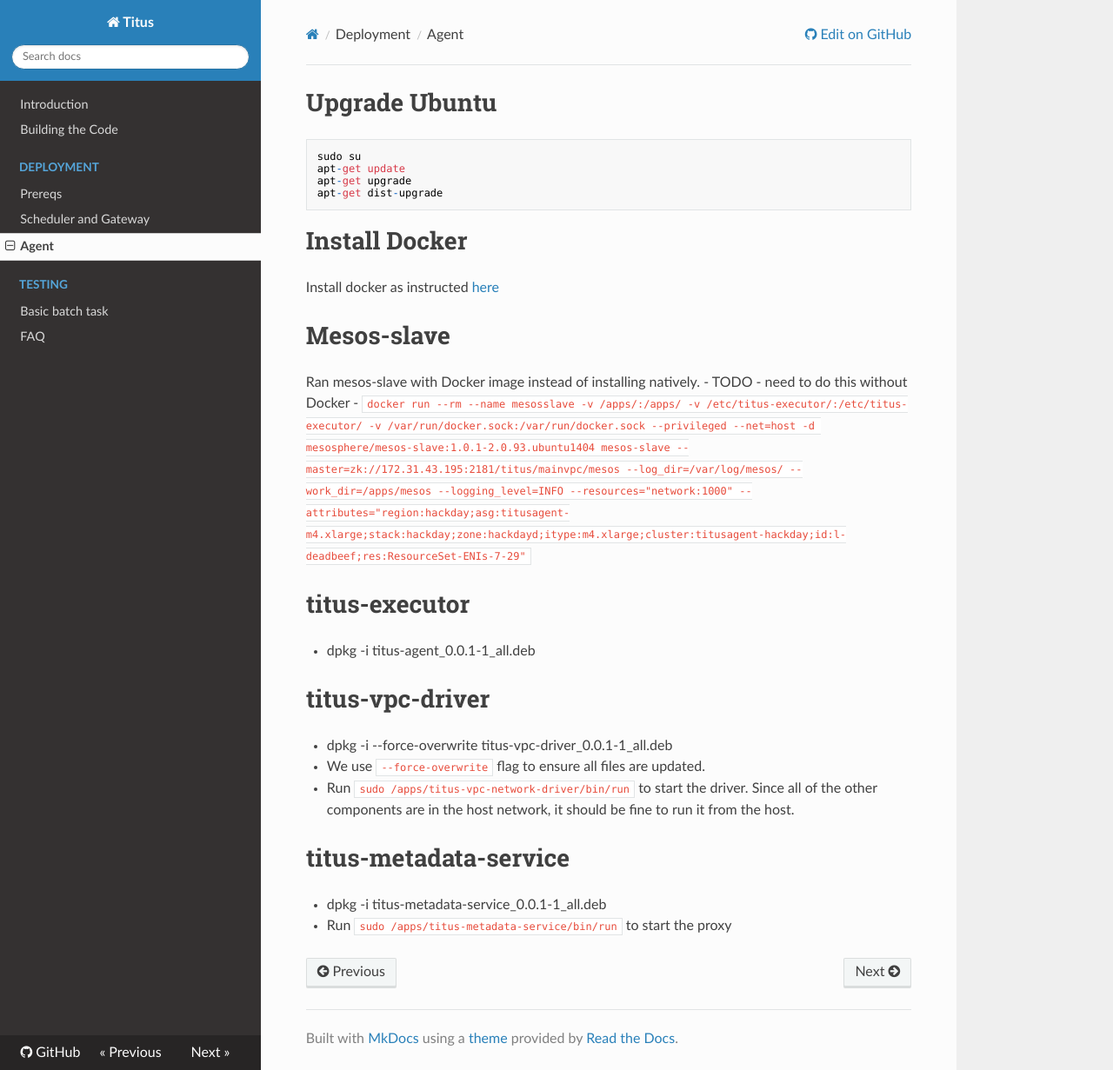
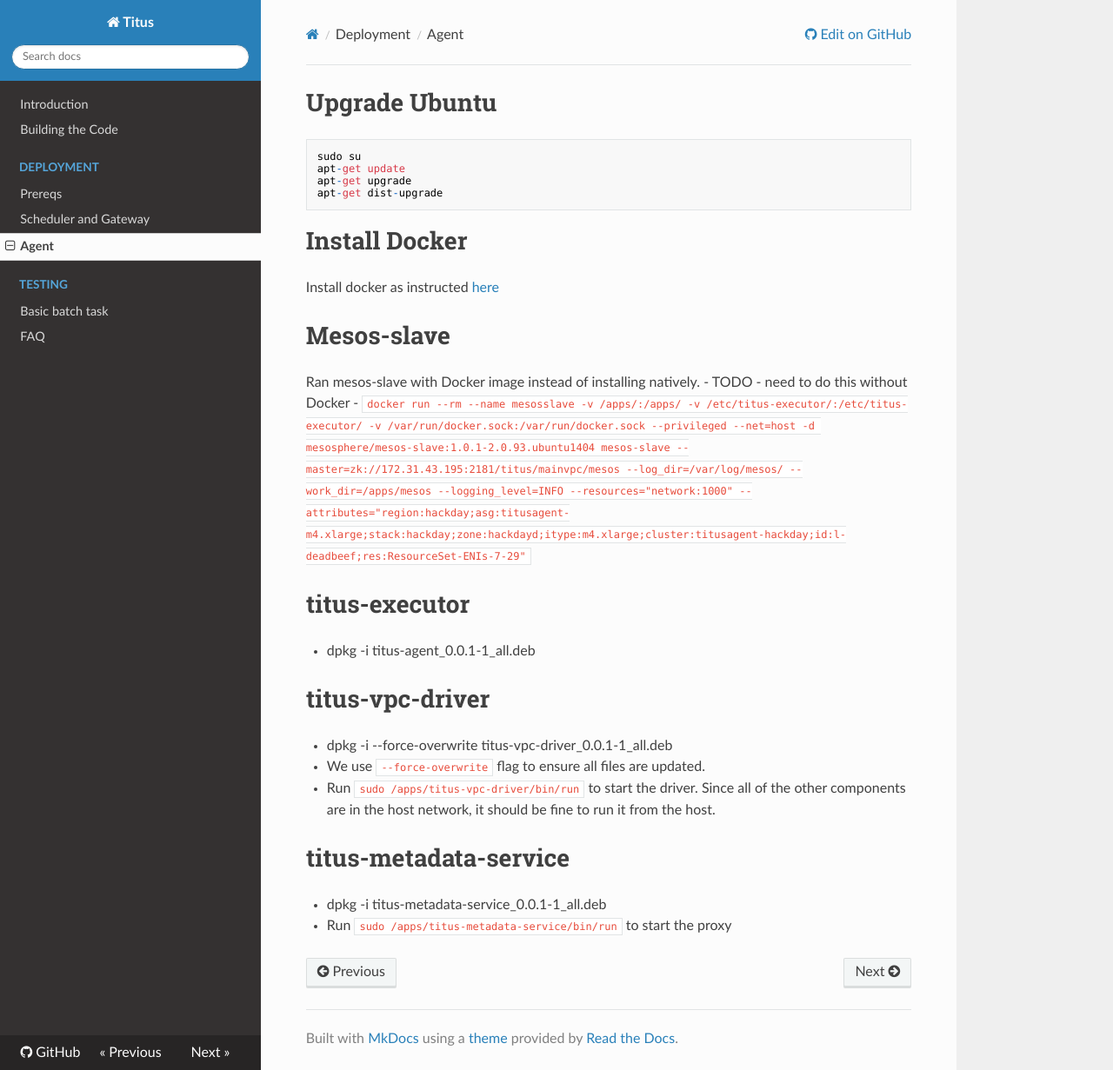
Before and after one commit to Netflix/titus, an MkDocs documentation site: the page built from docs/docs/install/agent.md, in a window 1280 px wide and 1231 px high. Shown: the whole window at 87% size. Built offline with MkDocs 1.6.1, drawn with Linux system fonts in a browser that asks for light colours; nearby versions of some CDN libraries; old or Windows-style settings are respelled for this version of MkDocs.

Commit message:
Update agent.md

```diff
--- a/docs/docs/install/agent.md
+++ b/docs/docs/install/agent.md
@@ -20,7 +20,7 @@
 # titus-vpc-driver
 - dpkg -i --force-overwrite titus-vpc-driver_0.0.1-1_all.deb
   - We use `--force-overwrite` flag to ensure all files are updated.
-- Run `sudo /apps/titus-vpc-network-driver/bin/run` to start the driver. Since all of the other
+- Run `sudo /apps/titus-vpc-driver/bin/run` to start the driver. Since all of the other
 components are in the host network, it should be fine to run it from the host.
 
 # titus-metadata-service
```
